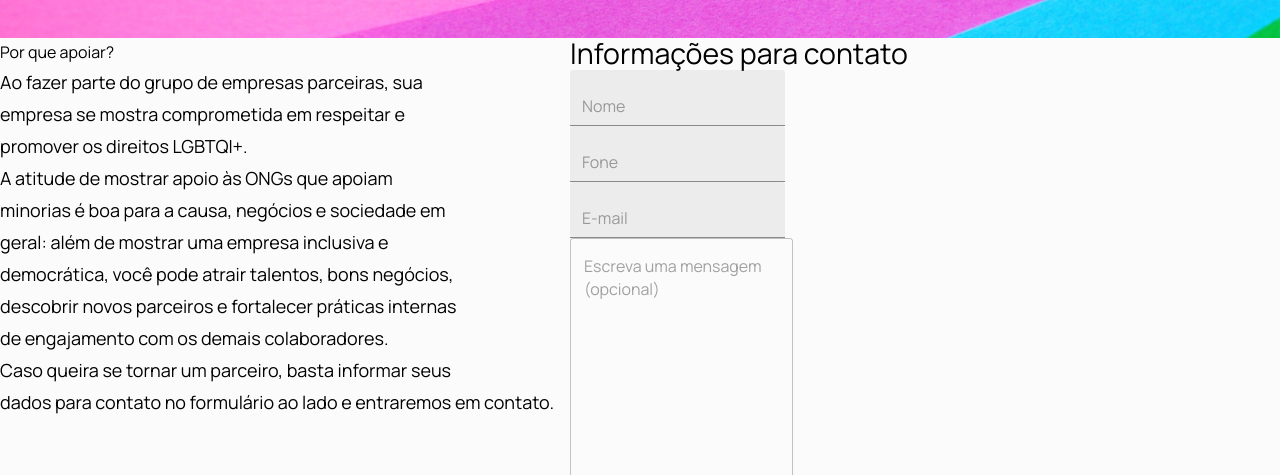
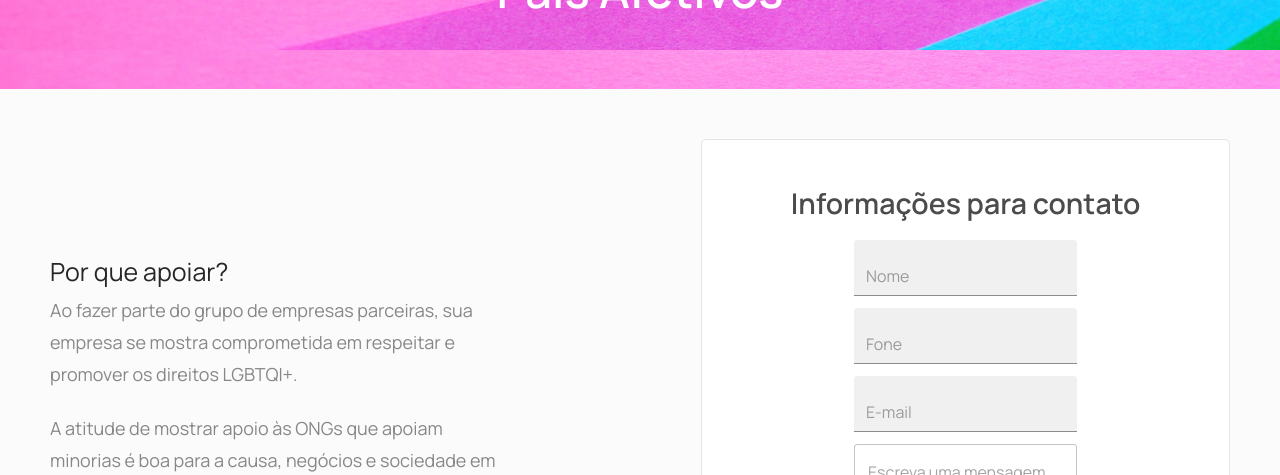
Before and after one commit to GrupoCPB/paisafetivos-web-frontend, a React (Create React App) app: page /parceiros in a window 1280 px wide. Shown: the part 325-800 px from the top of the page. Built offline with nearby package versions, Linux system fonts and the light colour scheme.

Commit message:
término da estilização página parceiros

```diff
--- a/src/components/Partners/index.jsx
+++ b/src/components/Partners/index.jsx
@@ -8,7 +8,7 @@ import atados from "assets/atados-logo.png";
 import eternamente from "assets/eternamente-logo.png";
 
 import { ActualPartners } from 'style/actualPartners';
-import { Button, Grid, Stack, TextField, Typography } from '@mui/material'
+import { Button, Grid, TextField, Typography } from '@mui/material'
 
 
 export function PartnersPage(){
@@ -18,13 +18,14 @@ export function PartnersPage(){
       <div className="header-partners">
         <Typography variant="h2">Seja um parceiro da ONG Pais Afetivos</Typography>
       </div>
-      <Stack direction="row" spacing={2}>
+      <div className="header-partners-info">
         <div className="header-partners-text">
           <Typography variant="subtitle1">Por que apoiar?</Typography>
           <Typography variant="body1">
             Ao fazer parte do grupo de empresas parceiras, sua<br/>empresa se mostra comprometida
             em respeitar e<br/> promover os direitos LGBTQI+.
           </Typography>
+          <br/>
           <Typography variant="body1">
             A atitude de mostrar apoio às ONGs que apoiam<br/> minorias
             é boa para a causa, negócios e sociedade em <br/>geral: além de mostrar
@@ -32,6 +33,7 @@ export function PartnersPage(){
             descobrir novos parceiros e fortalecer práticas internas<br/> de engajamento
             com os demais colaboradores.
           </Typography>
+          <br/>
           <Typography variant="body1">
             Caso queira se tornar um parceiro, basta informar seus<br/> dados para
             contato no formulário ao lado e entraremos em contato.
@@ -39,26 +41,32 @@ export function PartnersPage(){
         </div>
         <div className="partners-form">
           <Typography variant="body1">Informações para contato</Typography>
-          <form target="_blank" action="https://formsubmit.co/cristoshiwassaki@gmail.com" method="POST">
+          <form target="_blank" action="https://formsubmit.co/projetopaisafetivos@gmail.com" method="POST">
+            <input type="hidden" name="_autoresponse" value="Agradecemos pelo seu interesse! Em breve entraremos em contato!" />
             <input type="hidden" name="_template" value="table" />
             <input type="hidden" name="_subject" value="Empresa Parceira" />
-            <input type="hidden" name="_autoresponse" value="Agradecemos pelo seu interesse! Em breve entraremos em contato!" />
             <div>
-              <TextField variant="filled" type="text" name="Nome" placeholder="Nome" />
+              <TextField
+                variant="filled"
+                margin="dense"
+                fullWidth
+                type="text"
+                name="Nome"
+                placeholder="Nome" />
             </div>
             <div>
-              <TextField variant="filled" type="text" name="Telefone" placeholder="Fone" />
+              <TextField variant="filled" margin="dense" fullWidth type="text" name="Telefone" placeholder="Fone" />
             </div>
             <div>
-              <TextField variant="filled" type="email" name="Email" placeholder="E-mail" />
+              <TextField variant="filled" margin="dense" fullWidth type="email" name="Email" placeholder="E-mail" />
             </div>
             <div>
-              <TextField multiline name="Mensagem" placeholder="Escreva uma mensagem (opcional)" rows="10"></TextField>
+              <TextField multiline margin="dense" fullWidth name="Mensagem" placeholder="Escreva uma mensagem (opcional)" rows="10"></TextField>
             </div>
-            <Button variant="contained" type="submit">Enviar</Button>
+            <Button sx={{ mt: 1, fontSize: 18, fontWeight: 900}} variant="contained" size="large" fullWidth type="submit">Enviar</Button>
           </form>
         </div>
-      </Stack>
+      </div>
         <div className="partners-area">
           <div className="partners-area-title">
             <Typography variant="h2">Nossos Parceiros</Typography>
--- a/src/style/actualPartners.js
+++ b/src/style/actualPartners.js
@@ -4,9 +4,10 @@ import colors from './colors/styleColors';
 
 import fundo from 'assets/rectangle.png';
 
-export const ActualPartners = styled.section`
+export const ActualPartners = styled.main`
   margin-top: 51px;
-  background-color: #FBFBFB;
+  background-color: #ffffff;
+
 
   h2{
     font-weight: 600;
@@ -21,16 +22,53 @@ export const ActualPartners = styled.section`
 
   .header-partners{
     background-image: url(${fundo});
-    margin-top:-13px;
-    padding: 42px 451px 50px;
+    margin-top: -13px;
+    padding: 72px 455px 71px;
     text-align: center;
     color: #ffffff;
-    line-height: 64.2px;
+  }
+
+  .header-partners-info{
+    background-color: #FBFBFB;
+    display: flex;
+    justify-content: space-between;
+    align-items: center;
+    padding: 50px;
+  }
+
+  .header-partners-text{
+    h6{
+      color: #262626;
+      font-size: 25px;
+      font-weight: 400;
+    }
+    p{
+      color: #878787;
+    }
   }
 
   .partners-form{
+    display: flex;
+    flex-direction: column;
+    align-items: center;
+    background-color: #ffffff;
+    border: 1px solid #e4e4e4;
+    border-radius: 5px;
+    width: 527px;
+    height: 564px;
+    left: 691px;
+    top: 463px;
+    padding: 3em 0;
+
     p{
       font-size: 28.5px;
+      font-weight: 600;
+      color: #4b4b4b;
+      margin-bottom: 30px;
+    }
+
+    form{
+      margin: -18px;
     }
   }
 
@@ -39,7 +77,7 @@ export const ActualPartners = styled.section`
     flex-direction: column;
     justify-content: center;
     align-items: center;
-    margin: 10rem 0;
+    margin: 50px 0;
 
     &-title {
       h2 {
```
